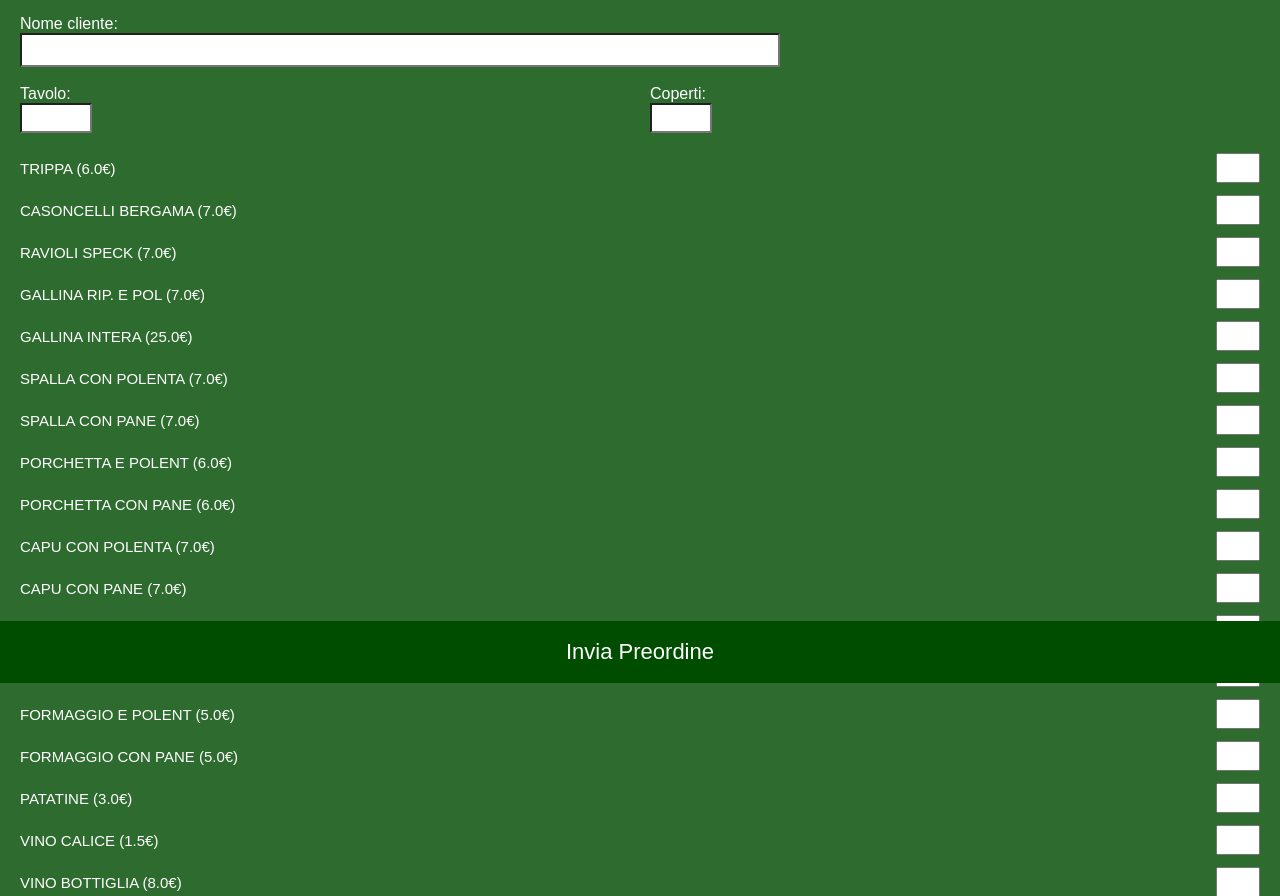
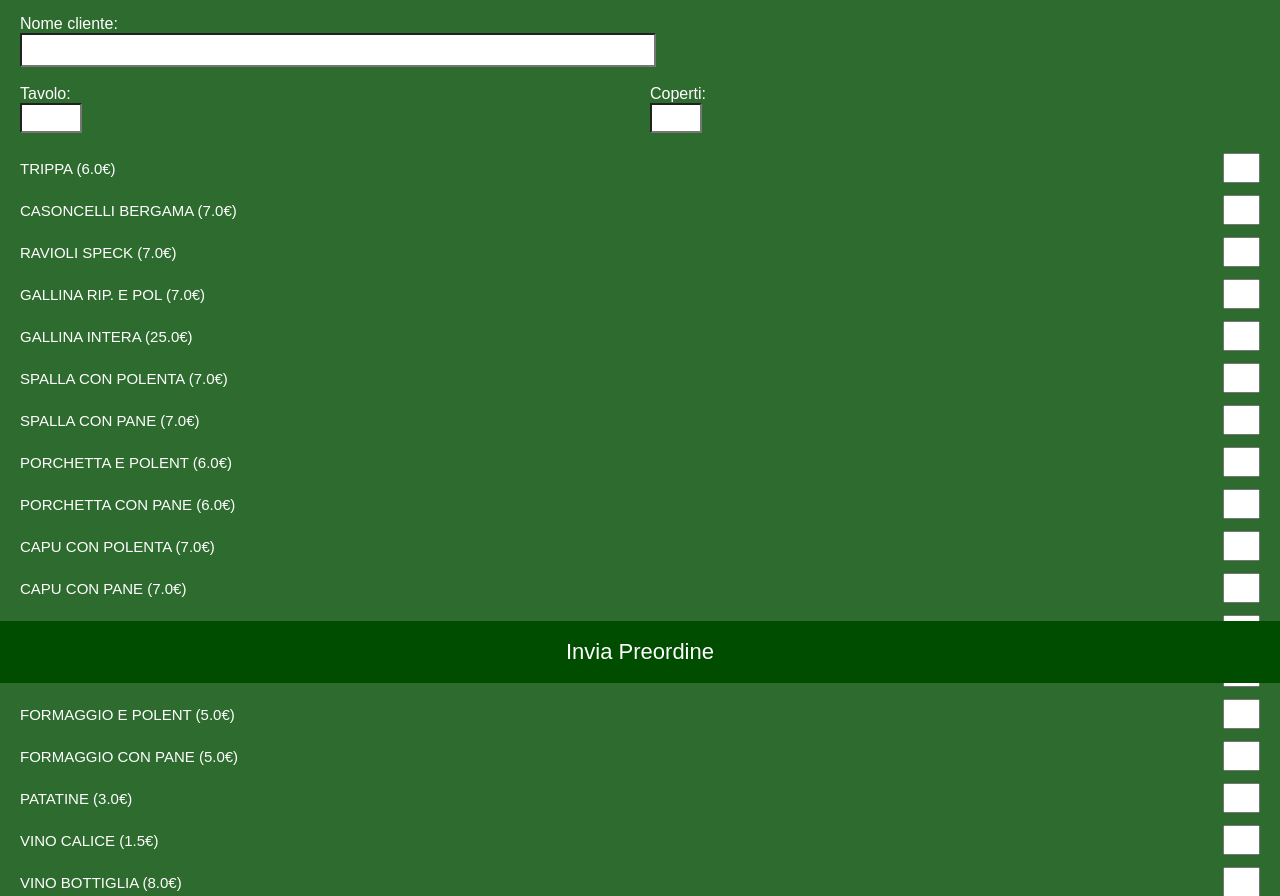
Before and after one commit to emiliomaj60-lang/alpini-preordini, a Flask app: page /menu in a window 1280 px wide. Shown: the part 117-1013 px from the top of the page. Run offline with Flask 3, Linux system fonts and the light colour scheme.

Commit message:
Add files via upload

```diff
--- a/templates/menu.html
+++ b/templates/menu.html
@@ -115,7 +115,7 @@
 
         /* QUANTITÀ PIATTI (1 cifra) */
         .qta-box {
-            width: 32px;
+            width: 25px;
             padding: 4px;
             font-size: 16px;
             text-align: center;
@@ -123,7 +123,7 @@
 
         /* NOME CLIENTE */
         .input-nome {
-            width: 60%;
+            width: 50%;
             padding: 6px;
             font-size: 16px;
             text-transform: uppercase;
@@ -133,7 +133,7 @@
 
         /* TAVOLO */
         .input-tavolo {
-            width: 60px;
+            width: 50px;
             padding: 4px;
             font-size: 16px;
             text-align: center;
@@ -143,7 +143,7 @@
 
         /* COPERTI */
         .input-coperti {
-            width: 50px;
+            width: 40px;
             padding: 4px;
             font-size: 16px;
             text-align: center;
```
